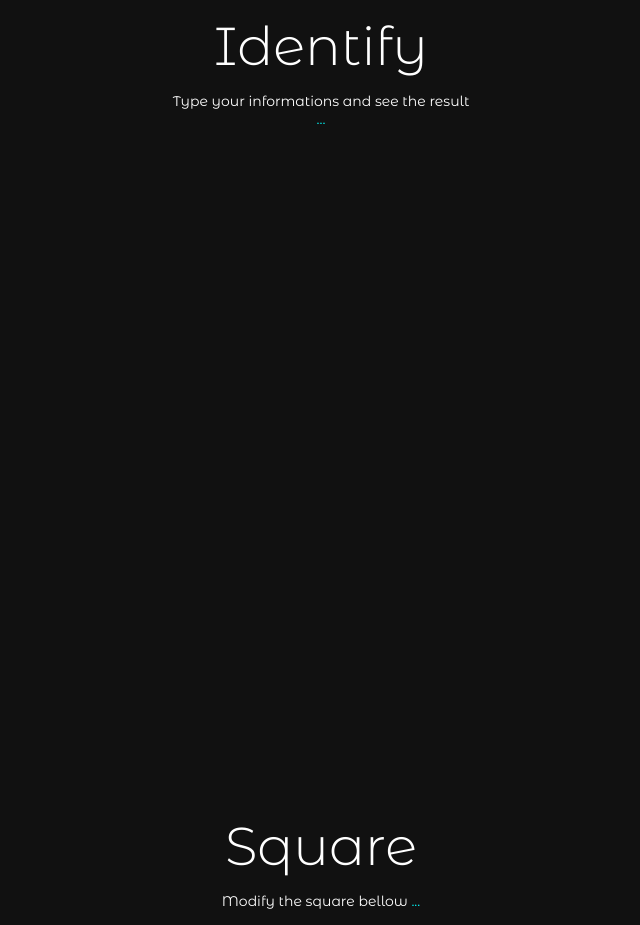
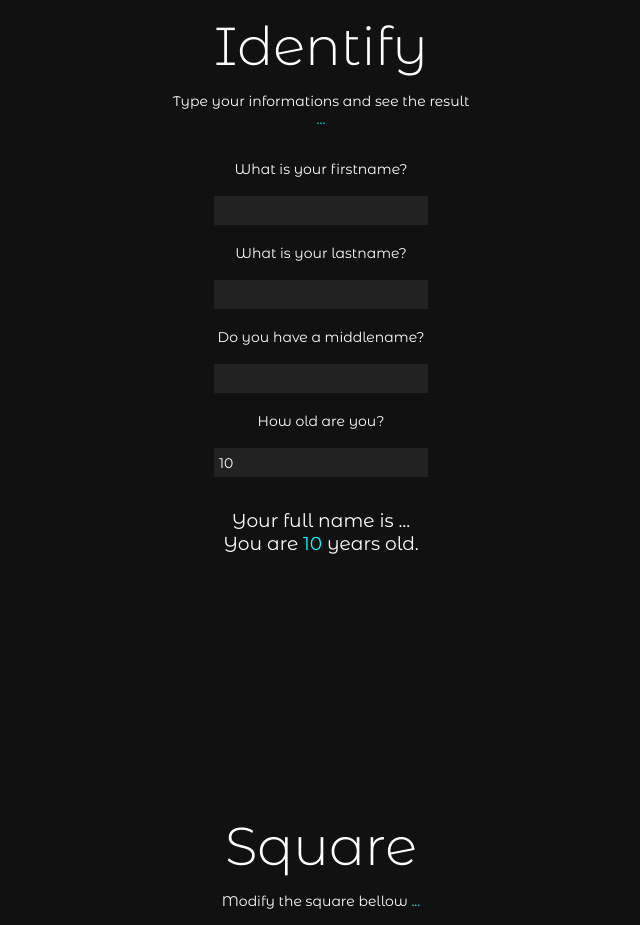
Before and after one commit to marcillyLuc/reBoot, a Nuxt app: page / in a window 1280 px wide. Shown: the part 840-1765 px from the top of the page, without its empty margins (319-959 px from the left). Built offline with nearby package versions, Linux system fonts and the light colour scheme.

Commit message:
Create identify component

```diff
--- a/components/Identify.vue
+++ b/components/Identify.vue
@@ -4,12 +4,66 @@
       <h3>Identify</h3>
       <p>Type your informations and see the result</p>
       <span class="aqua">...</span>
+      <form>
+        <label>What is your firstname?</label>
+        <input type="text" v-model="firstName" />
+        <label>What is your lastname?</label>
+        <input type="text" v-model="lastName" />
+        <label>Do you have a middlename?</label>
+        <input type="text" v-model="middleName" />
+        <label>How old are you?</label>
+        <input type="number" v-model.number="age" />
+      </form>
+      <div class="result">
+        <p>
+          Your full name is ...
+          <span class="aqua">
+            {{ fullname }}
+          </span>
+        </p>
+        <p>
+          You are <span class="aqua"> {{ age }}</span> years old.
+        </p>
+      </div>
     </main>
   </div>
 </template>
 
 <script>
-export default {};
+export default {
+  data() {
+    return {
+      firstName: "",
+      lastName: "",
+      middleName: "",
+      age: 10,
+    };
+  },
+  computed: {
+    fullname() {
+      return `${this.firstName} ${this.middleName} ${this.lastName}`;
+    },
+  },
+};
 </script>
 
-<style scoped></style>
+<style scoped>
+form {
+  display: flex;
+  flex-direction: column;
+  justify-content: center;
+  align-items: center;
+  padding: 17pt 0;
+}
+label {
+  margin: 7pt;
+}
+input {
+  background-color: #222;
+  padding: 4pt;
+  margin: 7pt;
+}
+.result {
+  font-size: 14pt;
+}
+</style>
```
